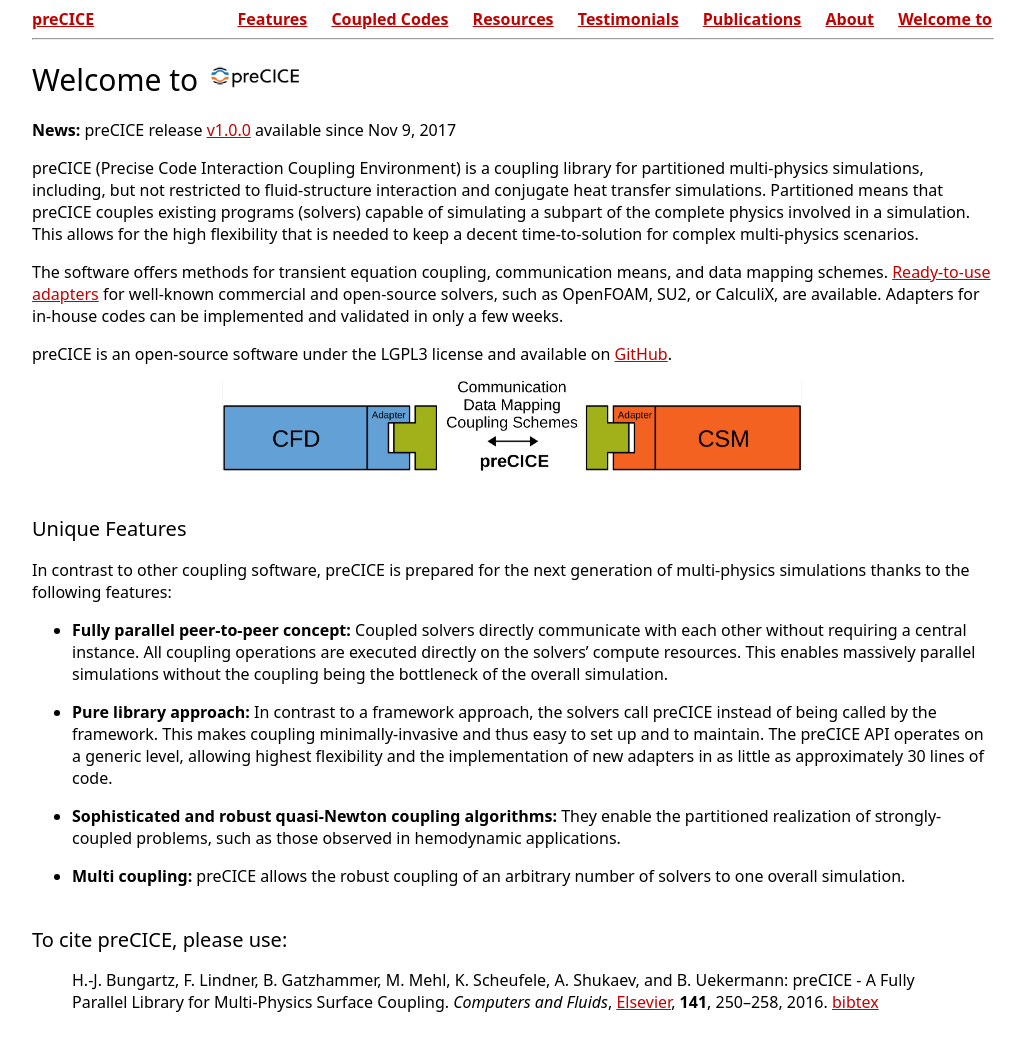
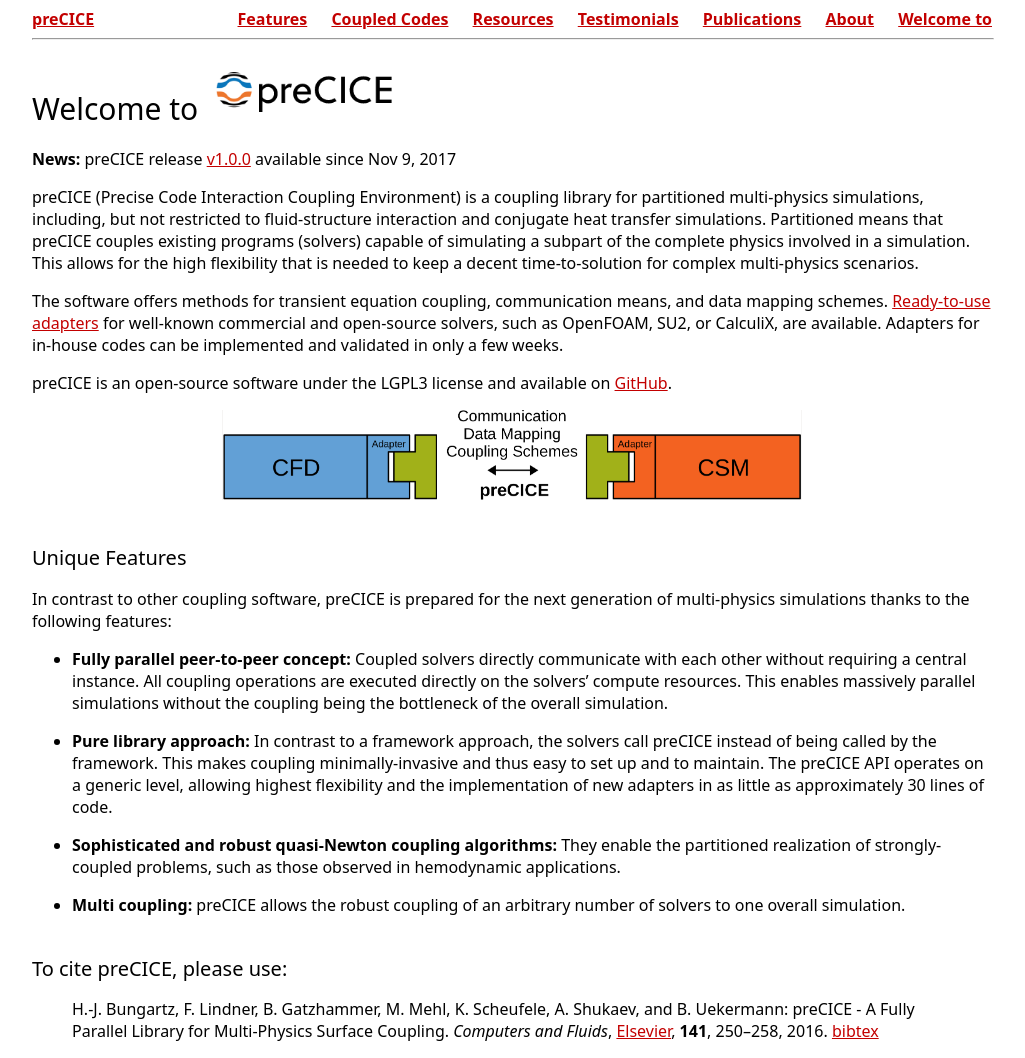
Before and after one commit to precice/precice.github.io_old, a Jekyll site: the page built from index.md, in a window 1280 px wide. Shown: the whole page, without its empty margins (128-1153 px from the left). Built offline with Jekyll 4.4.1, drawn with Linux system fonts in a browser that asks for light colours; our own code applies the rules of GitHub Pages for plain Markdown files; before the commit the page ends 1029 px from its top, so only the background shows below that.

Commit message:
changed size of logo

```diff
--- a/index.md
+++ b/index.md
@@ -5,7 +5,7 @@
 ---
 
 
-# Welcome to <img src="http://www.precice.org/assets/precice.png" height="30px">
+# Welcome to <img src="http://www.precice.org/assets/precice.png" height="60px">
 
 **News:** preCICE release [v1.0.0](https://github.com/precice/precice/releases/tag/v1.0.0) available since Nov 9, 2017
 
```
